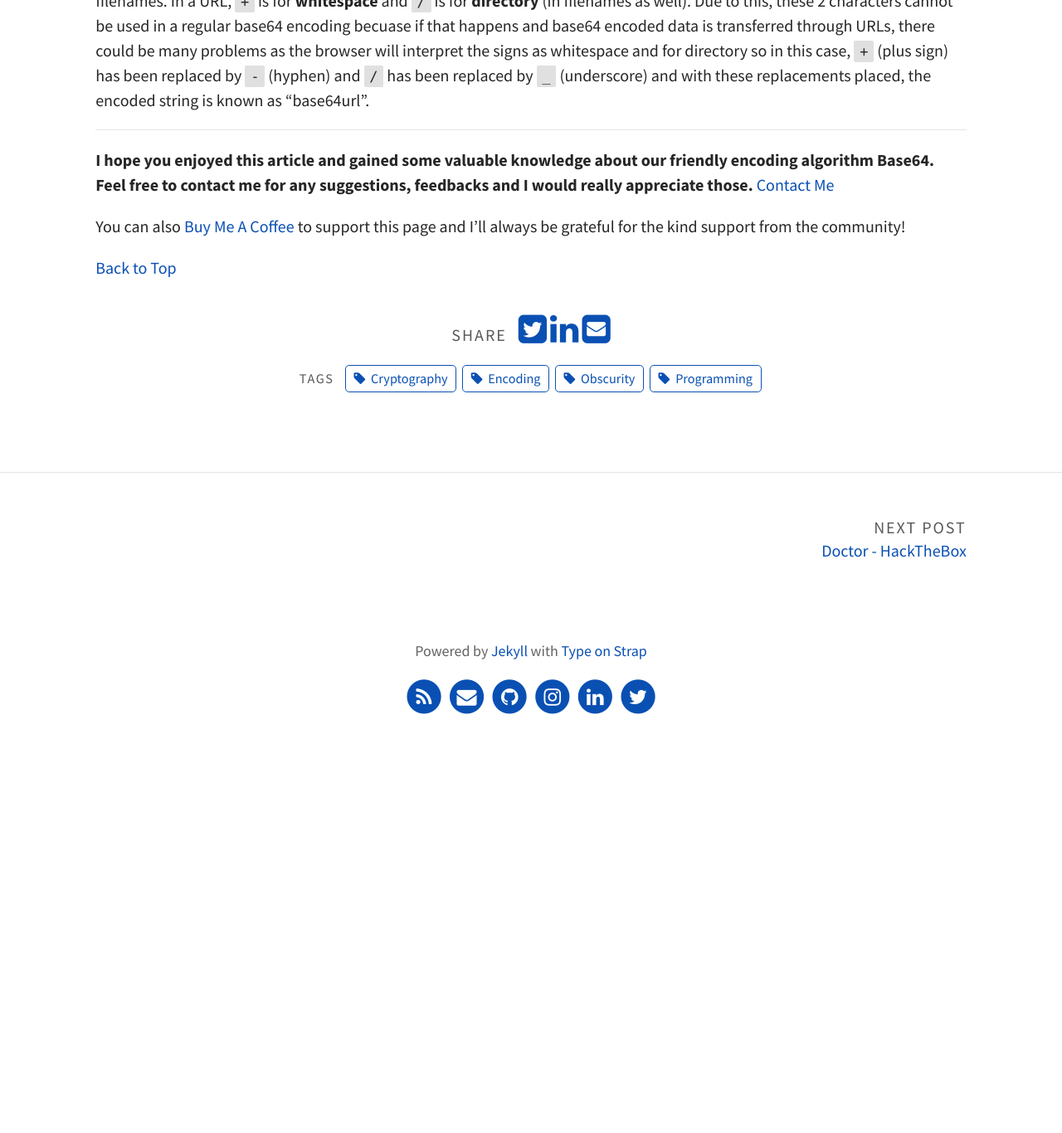
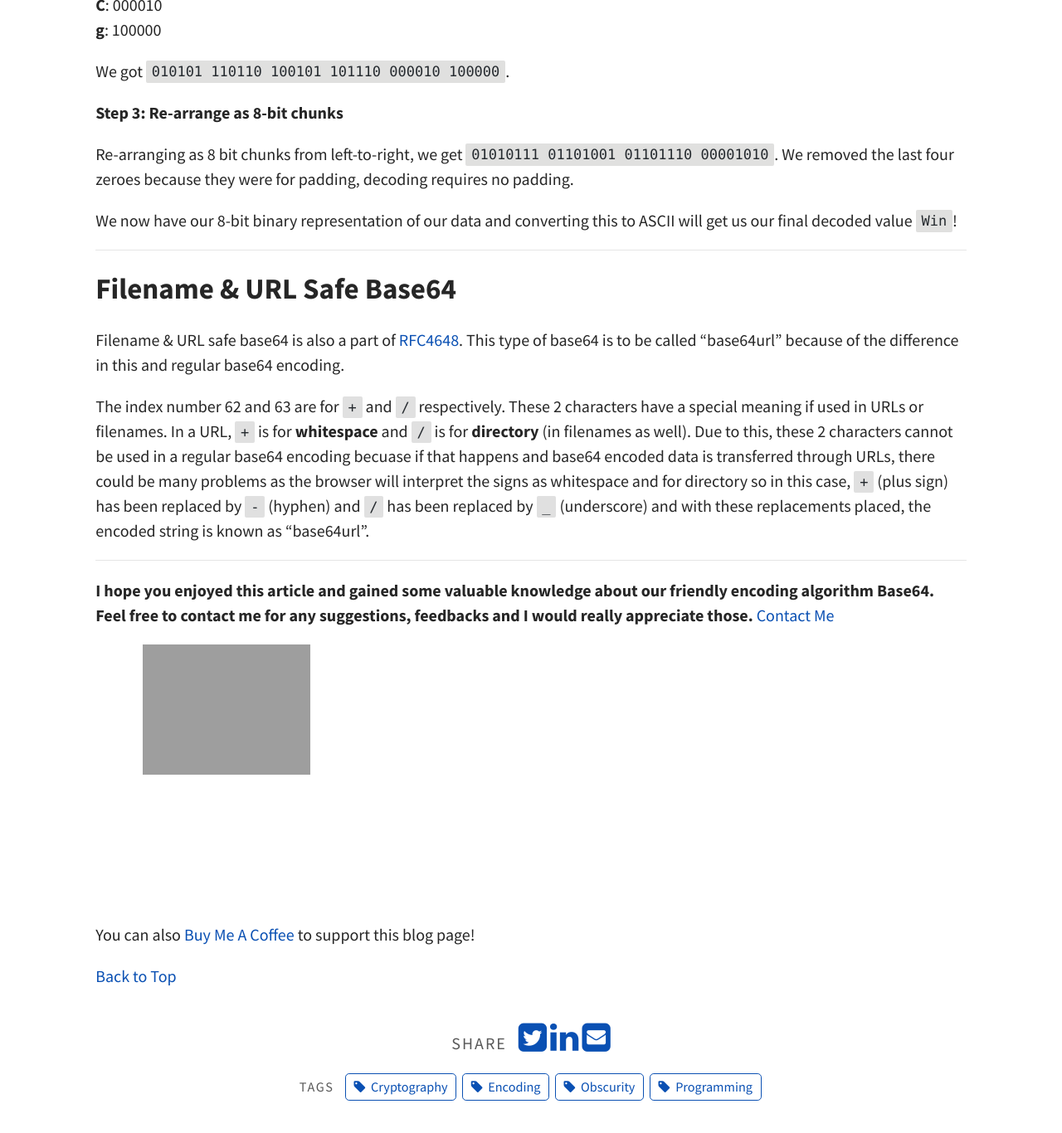
Before and after one commit to ritiksahni/blog-dev, a Jekyll site: the page built from _posts/2021-02-09-Base64.md, in a window 1280 px wide and 1400 px high, scrolled down 5838 px. Shown: the top 1366 px of the window at 83% size. Built offline with Jekyll 4.4.1, drawn with Linux system fonts in a browser that asks for light colours; before the commit the page ends 6740 px from its top, so only the background shows below that; grey boxes are pictures that could not be loaded.

Commit message:
Add gif - base64

```diff
--- a/_posts/2021-02-09-Base64.md
+++ b/_posts/2021-02-09-Base64.md
@@ -8,6 +8,8 @@
 tags: [Cryptography, Programming, Encoding, Obscurity]
 ---
 
+<center><img src="assets/img/posts/base64/base64.png"></center>
+<br>
 This article will cover the mechanisms of __Base64__ encoding. If you're into cybersecurity or programming then you might have come across Base64. These days it's used in a huge number of applications for easy data transmission, encoding, etc. We see a bunch of random letters with equals sign at the end and the next moment we try to decode it. Ever thought how those bunch of letters store data?
 
 <!--more-->
@@ -186,6 +188,8 @@
 
 **I hope you enjoyed this article and gained some valuable knowledge about our friendly encoding algorithm Base64. Feel free to contact me for any suggestions, feedbacks and I would really appreciate those.** [Contact Me](/contact)
 
-You can also [Buy Me A Coffee](http://buymeacoffee.com/ritiksahni) to support this page and I'll always be grateful for the kind support from the community!
+<div style="width:60%;height:0;padding-bottom:30%;position:relative;"><iframe src="https://giphy.com/embed/1CTRUV2uFX27h4pzul" width="50%" height="50%" style="position:absolute" frameBorder="0" class="giphy-embed" allowFullScreen></iframe></div><p><a href="https://giphy.com/gifs/thank-you-thanks-thankyou-1CTRUV2uFX27h4pzul"></a></p>
+
+You can also [Buy Me A Coffee](http://buymeacoffee.com/ritiksahni) to support this blog page!
 
 [Back to Top](#top)
```
Also changed, not shown: assets/img/posts/base64/base64.png (added).
